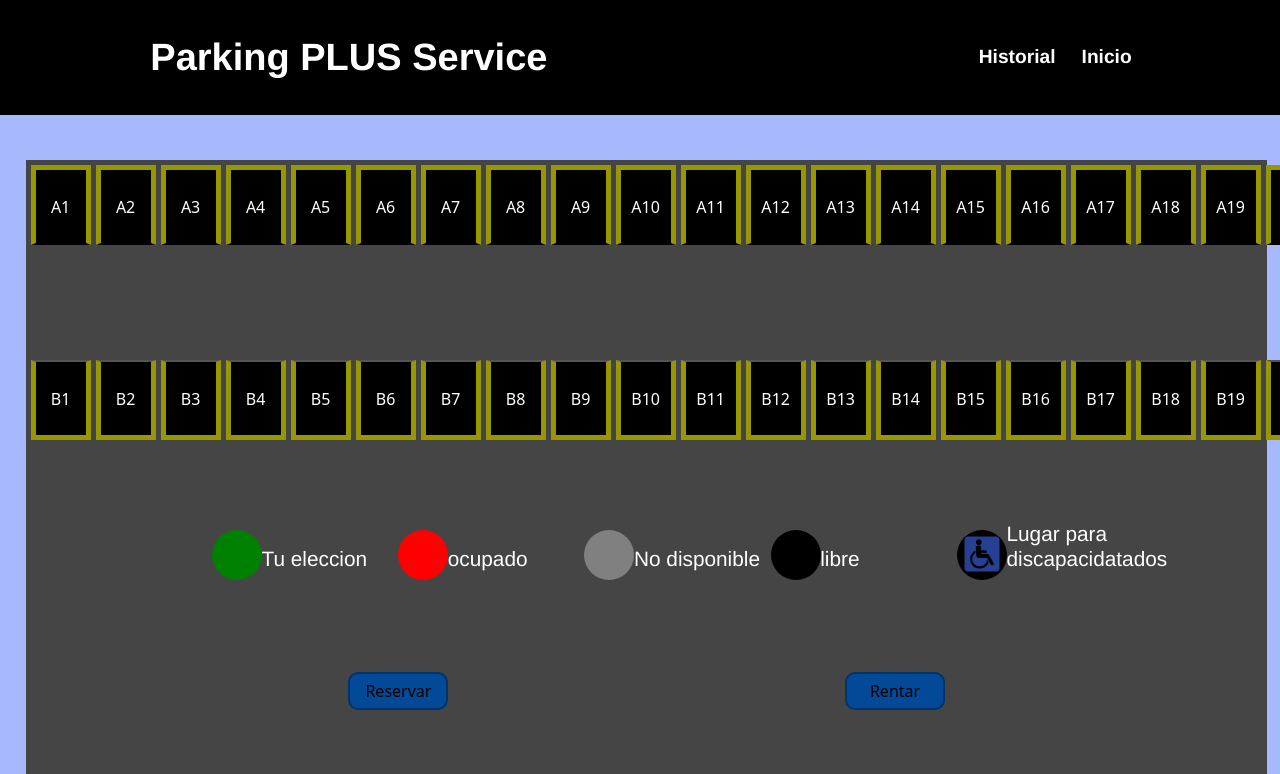
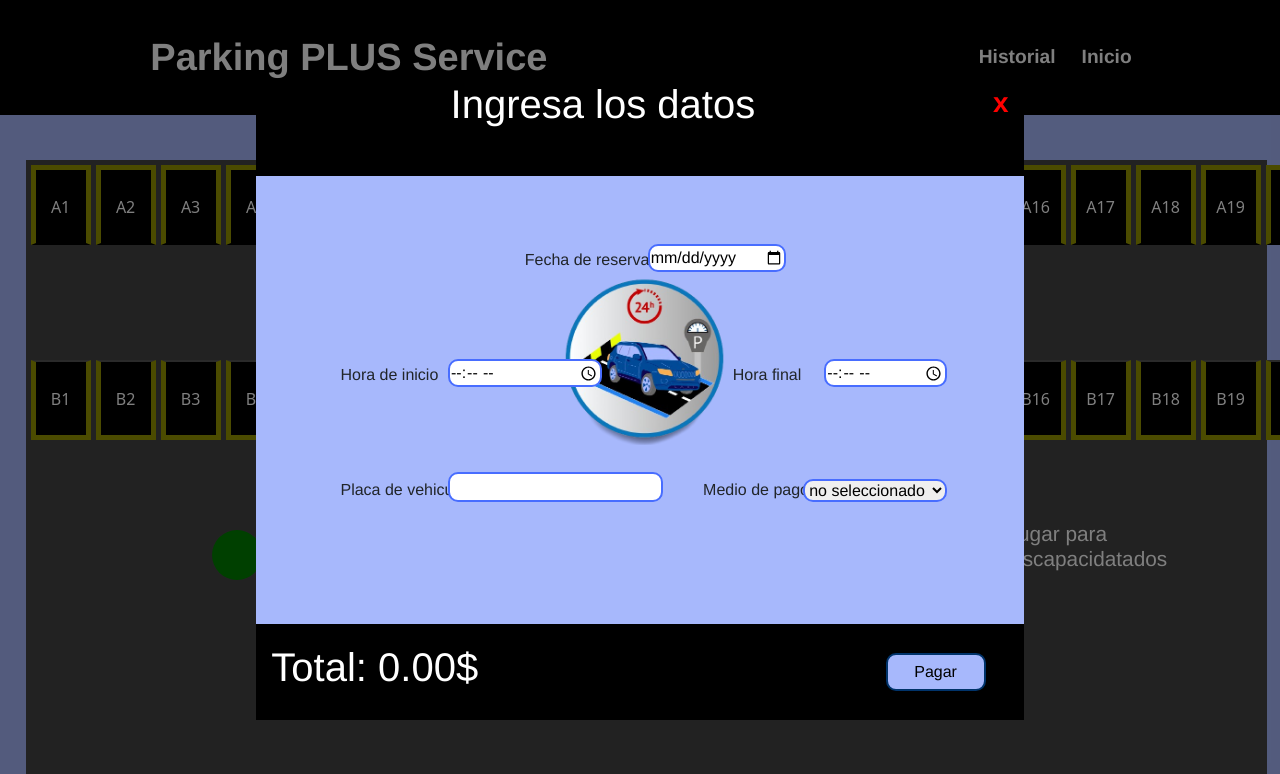
Before and after one commit to JuanSanz1122/parking-PLUS-service, a plain HTML site: page reservas.html in a window 1280 px wide. Both pictures are taken after a click on the button "Reservar". Shown: the top 774 px of the page. Drawn offline with nearby package versions, Linux system fonts and the light colour scheme.

Commit message:
formulario de reservas agregado

```diff
--- a/reservas.html
+++ b/reservas.html
@@ -98,7 +98,7 @@
                   width="40px"></div>
   <h4 class="discapacidad-text">Lugar para discapacidatados</h4>
   <!-- fin mapa -->
-  <center><button class="Reservar">Reservar</button></center>
+  <center><button class="Reservar" id="reservar">Reservar</button></center>
   <center><button class="Rentar">Rentar</button></center>
 
 
@@ -122,5 +122,36 @@
   </div>
 </div>
 </section>
+<div id="miModal" class="modal">
+    <div class="modal-contenido">
+        <img src="img/isotipo (nuevo).png" alt="isotipo" class="isotipo">
+        <div class="titulo-form">
+            <span class="close">x</span>
+            <h1 class="titulo-text">Ingresa los datos</h1>
+        </div>
+        <label for="fecha" class="fecha">Fecha de reserva</label>
+        <input type="date" id="fecha">
+        <label for="hora1" class="hora1">Hora de inicio</label>
+        <input type="time" id="hora1">
+        <label for="hora2" class="hora2">Hora final</label>
+        <input type="time" id="hora2">
+        <label for="placa" class="placa">Placa de vehiculo</label>
+        <input type="text" id="placa">
+        <label for="medio-de-pago" class="medio-de-pago">Medio de pago</label>
+        <select name="medio de pago" id="medio-de-pago">
+            <option value="no-seleccionado">no seleccionado</option>
+            <option value="tarjeta-credito">tarjeta de credito</option>
+            <option value="tarjeta-debito">tarjeta debito</option>
+            <option value="nequi">Nequi</option>
+            <option value="daviplata">Daviplata</option>
+            <option value="Pse">Pse</option>
+        </select>
+        <div class="fin-reserva">
+            <h1 class="total">Total: 0.00$</h1>
+            <button class="pagar">Pagar</button>
+        </div>
+    </div>
+</div>
+<script src="script.js"></script>
 </body>
 </html>
--- /dev/null
+++ b/script.js
@@ -0,0 +1,11 @@
+var modal = document.getElementById("miModal");
+var reservar = document.getElementById("reservar");
+var span = document.getElementsByClassName("close")[0];
+
+reservar.onclick = function() {
+    modal.style.display = "block";
+}
+
+span.onclick = function() {
+    modal.style.display = "none";
+}
--- a/style..css
+++ b/style..css
@@ -69,13 +69,13 @@ body {
     border: 2px gray solid;
     transition-duration: 300ms;
 }
-input:hover{
+/*:hover{
     box-shadow: 0 0 0 4px #A7B8FC;
     position: absolute;
     left: 5%;
     right: 5%;
     transition-duration: 600ms;
-}
+}*/
 .info-texto {
     position: absolute;
     top: 8%;
@@ -981,3 +981,156 @@ button:hover{
 .obt-desc:hover , .obt-prom:hover {
     background-color: #A7B8FC;
 }
+.modal {
+    display: none;
+    position: fixed;
+    left: 0;
+    top: 0;
+    background-color: rgba(0, 0, 0, 0.5);
+}
+
+.modal-contenido {
+    position: absolute;
+    top: 10%;
+    left: 20%;
+    right: 20%;
+    bottom: 10%;
+    background-color: white;
+    padding: 20px;
+    font-family: 'Franklin Gothic Medium', 'Arial Narrow', Arial, sans-serif;
+    background-color: #A7B8FC;
+}
+.titulo-form{
+    position: absolute;
+    top: 0%;
+    left: 0%;
+    right: 0%;
+    bottom: 85%;
+    background-color: black;
+}
+.titulo-text{
+    position: absolute;
+    right: 35%;
+    color: white;
+}
+.close {
+    position: absolute;
+    top: 2%;
+    right: 2%;
+    color: red;
+    font-size: 28px;
+    font-weight: bold;
+}
+
+.close:hover,
+.close:focus {
+    cursor: pointer;
+    color: #A7B8FC;
+}
+#medio-de-pago{
+    position: absolute;
+    bottom: 34%;
+    right: 10%;
+    border-radius: 10px;
+    border: 2px #486dff solid;
+}
+.medio-de-pago{
+    position: absolute;
+    bottom: 34%;
+    right: 28%;
+}
+#placa{
+    position: absolute;
+    bottom: 34%;
+    left: 25%;
+    border-radius: 10px;
+    border: 2px #486dff solid;
+    transition-duration: 400ms;
+}
+.placa{
+    position: absolute;
+    bottom: 34%;
+    left: 11%;
+}
+#fecha{
+    position: absolute;
+    bottom: 70%;
+    left: 51%;
+    border-radius: 10px;
+    border: 2px #486dff solid;
+    transition-duration: 400ms;
+}
+.fecha{
+    position: absolute;
+    bottom: 70%;
+    left: 35%;
+}
+#hora1{
+    position: absolute;
+    bottom: 52%;
+    left: 25%;
+    width: 20%;
+    border-radius: 10px;
+    border: 2px #486dff solid;
+    transition-duration: 400ms;
+}
+.hora1{
+    position: absolute;
+    bottom: 52%;
+    left: 11%;
+}
+#hora2{
+    position: absolute;
+    bottom: 52%;
+    right: 10%;
+    width: 16%;
+    border-radius: 10px;
+    border: 2px #486dff solid;
+    transition-duration: 400ms;
+}
+.hora2{
+    position: absolute;
+    bottom: 52%;
+    right: 29%;
+}
+.fin-reserva{
+    position: absolute;
+    top: 85%;
+    left: 0%;
+    right: 0%;
+    bottom: 0%;
+    background-color: black;
+
+}
+.total{
+    position: absolute;
+    top: 20%;
+    left: 2%;
+    color: white;
+}
+.pagar{
+    position: absolute;
+    right: 5%;
+    top: 30%;
+    padding: 5px 5px;
+    background-color: #A7B8FC;
+    border-radius: 10px;
+    width: 100px;
+    border: 2px #00336a solid;
+    cursor: pointer;
+}
+.pagar:hover{
+    box-shadow: 0 0 10px blue;
+}
+.isotipo{
+    position: absolute;
+    top: 30%;
+    margin-left: 28%;
+    width: 40%;
+    left: auto;
+}
+
+#medio-de-pago:hover , #placa:hover , #fecha:hover , #hora1:hover , #hora2:hover{
+    box-shadow: 0 0 0 2px #486dff;
+    transition-duration: 800ms;
+}
```
Also changed, not shown: index.html (+1 -1 lines), img/logo.jpg (added).
